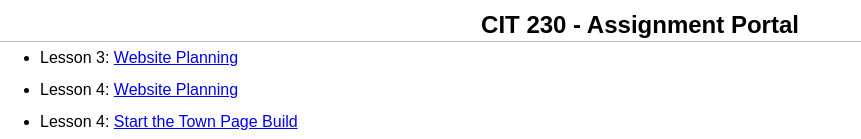
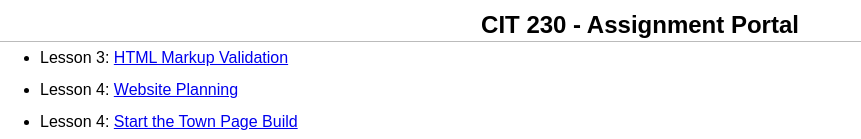
Before and after one commit to mendoxey/mendoxey.github.io, a plain HTML site: page index.html in a window 1280 px wide. Shown: the part 675-814 px from the top of the page, without its empty margins (0-861 px from the left). Drawn offline with nearby package versions, Linux system fonts and the light colour scheme.

Commit message:
changed label

```diff
--- a/index.html
+++ b/index.html
@@ -13,7 +13,7 @@
      <img src="images/family_toy_story.jpg" alt="My Profile Picture">
      <h2>CIT 230 - Assignment Portal</h2>
      <ul>
-             <li>Lesson 3: <a href="assignments/lesson-3/fixedhtml.html">Website Planning</a></li>
+             <li>Lesson 3: <a href="assignments/lesson-3/fixedhtml.html">HTML Markup Validation</a></li>
             <li>Lesson 4: <a href="assignments/lesson-4/websitePlanning.pdf">Website Planning</a></li>
             <li>Lesson 4: <a href="assignments/lesson-4/preston-4.html">Start the Town Page Build</a></li>
             <li>Lesson 5: <a href="assignments/lesson-5/preston-5.html">Weather Site - Town Page</a></li>
```
